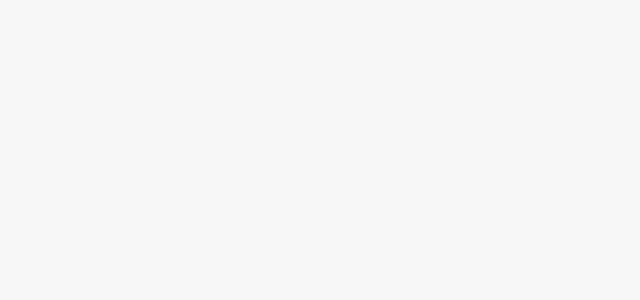
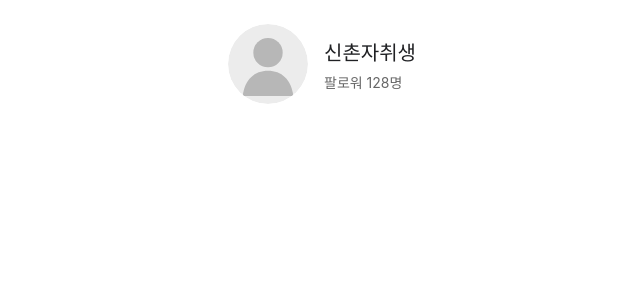
Before and after one commit to 2026-Sinchonthon/Team3-Frontend, a React (Vite) app: page /user in a window 1280 px wide. Before the commit this address had no page. Shown: the top 300 px of the page, without its empty margins (108-748 px from the left). Built offline with nearby package versions, Linux system fonts and the light colour scheme; the HTML template or start-up script is replaced by a standard one.

Commit message:
feat: support current user profile route

```diff
--- a/src/App.jsx
+++ b/src/App.jsx
@@ -16,6 +16,7 @@ export default function App() {
         <Route path="/places/:placeId/tips" element={<PlaceTips />} />
         <Route path="/editor" element={<Editor />} />
         <Route path="/tips/:tipId" element={<TipFeed />} />
+        <Route path="/user" element={<UserPage />} />
         <Route path="/user/:userId" element={<UserPage />} />
       </Route>
     </Routes>
--- a/src/page/User/UserPage.jsx
+++ b/src/page/User/UserPage.jsx
@@ -4,6 +4,7 @@ import styled from "styled-components";
 import AlertModal from "../../common_ui/Alert/Alert";
 import {
   followUser,
+  getCurrentUserId,
   getUserProfile,
   unfollowUser,
 } from "../../util/UserAPI";
@@ -77,24 +78,27 @@ const LoadingMessage = styled.p`
 export default function UserPage() {
   const { userId } = useParams();
   const navigate = useNavigate();
+  const currentUserId = getCurrentUserId();
+  const targetUserId = userId ?? currentUserId;
+  const isOwnProfile = String(targetUserId) === String(currentUserId);
   const [userState, setUserState] = useState({
     userId: "",
     profile: null,
     error: "",
   });
   const [isFollowPending, setIsFollowPending] = useState(false);
-  const isCurrentUser = userState.userId === userId;
+  const isCurrentUser = String(userState.userId) === String(targetUserId);
   const profile = isCurrentUser ? userState.profile : null;
   const error = isCurrentUser ? userState.error : "";
 
   useEffect(() => {
     let isActive = true;
 
-    getUserProfile(userId)
+    getUserProfile(targetUserId)
       .then((userProfile) => {
         if (isActive) {
           setUserState({
-            userId,
+            userId: targetUserId,
             profile: { ...DEFAULT_PROFILE, ...userProfile },
             error: "",
           });
@@ -103,7 +107,7 @@ export default function UserPage() {
       .catch((requestError) => {
         if (isActive) {
           setUserState({
-            userId,
+            userId: targetUserId,
             profile: null,
             error: requestError.message || "사용자 정보를 불러오지 못했습니다.",
           });
@@ -113,7 +117,7 @@ export default function UserPage() {
     return () => {
       isActive = false;
     };
-  }, [userId]);
+  }, [targetUserId]);
 
   const toggleFollow = async () => {
     if (!profile || isFollowPending) return;
@@ -122,9 +126,9 @@ export default function UserPage() {
       setIsFollowPending(true);
 
       if (profile.isFollowing) {
-        await unfollowUser(userId);
+        await unfollowUser(targetUserId);
       } else {
-        await followUser(userId);
+        await followUser(targetUserId);
       }
 
       setUserState((current) => ({
@@ -167,6 +171,7 @@ export default function UserPage() {
             <Nickname>{profile.nickname}</Nickname>
             <FollowerCount>팔로워 {profile.followerCount}명</FollowerCount>
           </UserInfo>
+          {!isOwnProfile && (
             <FollowButton
               type="button"
               $isFollowing={profile.isFollowing}
@@ -175,6 +180,7 @@ export default function UserPage() {
             >
               {profile.isFollowing ? "팔로잉" : "팔로우"}
             </FollowButton>
+          )}
         </Profile>
       )}
 
--- a/src/util/UserAPI.js
+++ b/src/util/UserAPI.js
@@ -1,4 +1,11 @@
 import mockUserDetails from "../data/mockUserDetails";
+
+const MOCK_CURRENT_USER_ID = -1;
+
+export function getCurrentUserId() {
+  // TODO: 로그인 구현 후 Auth Context 또는 인증 저장소의 사용자 ID로 교체합니다.
+  return MOCK_CURRENT_USER_ID;
+}
 
 export async function searchUsers() {
   throw new Error("사용자 검색 API 명세가 필요합니다.");
```
Lines whose indentation alone changed are shown as unchanged.
